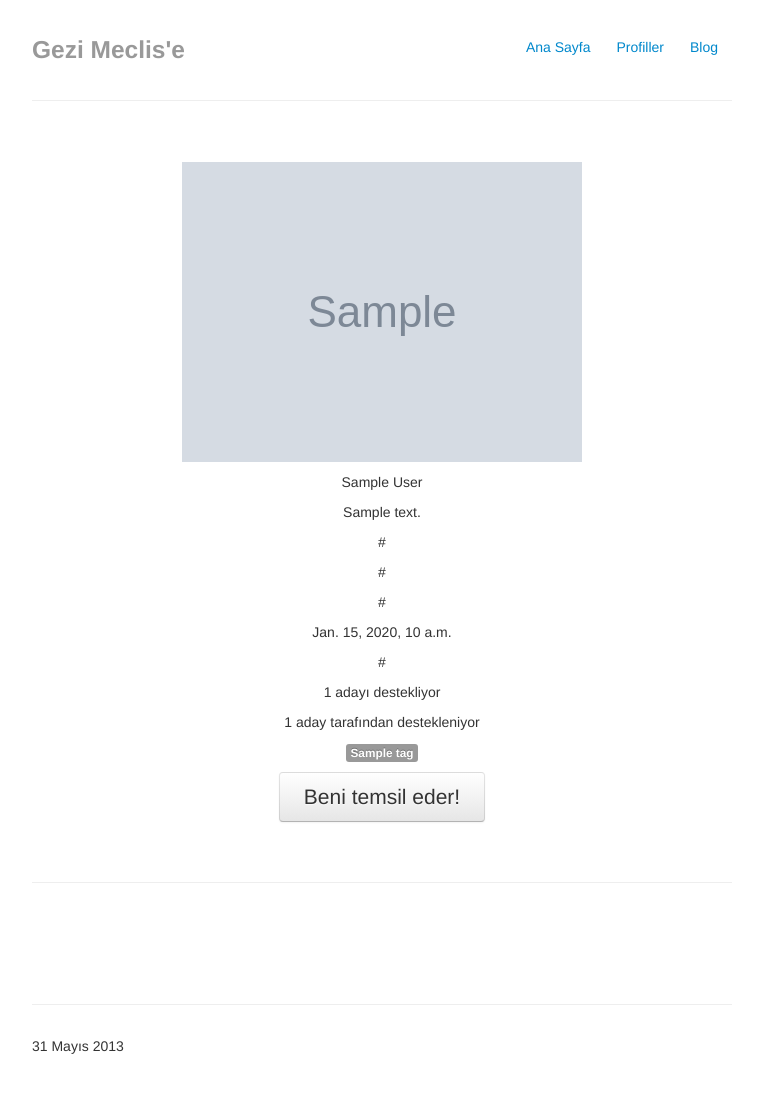
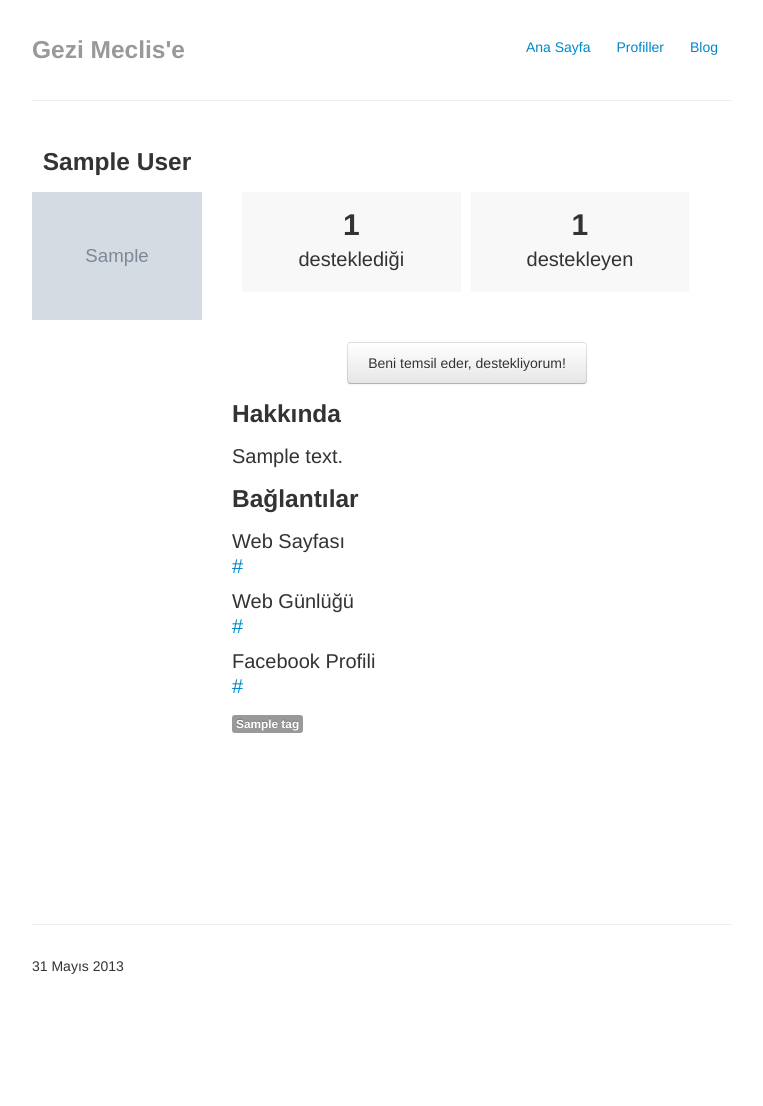
Before and after one commit to zekzekus/GeziMeclise, a Django app: template gezimeclise/templates/profile/profile_detail.html in a window 1280 px wide. Shown: the whole page, without its empty margins (258-1021 px from the left). After the commit the page ends 974 px from the top, so only its background shows below. Run offline with Django 3.2, Linux system fonts and the light colour scheme; a user stored in the database is signed in; tables that the repository leaves empty hold one stand-in row (values such as "Sample post"); the template is opened without the code that fills it: most values are stand-ins (such as "Sample title", 1, 10 or a date in 2020); grey boxes marked "Sample" are stand-in pictures; parts of the project's set-up code (start-up, migrations or seed data) failed here and were passed over; some libraries are stand-ins or nearby versions.

Commit message:
Implemented profile pages

```diff
--- a/gezimeclise/settings_default.py
+++ b/gezimeclise/settings_default.py
@@ -103,7 +103,7 @@ LOGGING = {
 
 AUTH_USER_MODEL = 'profiles.GeziUser'
 
-FACEBOOK_PROFILE_IMAGE_PATH = os.path.join(MEDIA_ROOT,'facebook_profiles/%Y/%m/%d')
+FACEBOOK_PROFILE_IMAGE_PATH = 'facebook_profiles/%Y/%m/%d'
 FACEBOOK_STORE_FRIENDS = True
 FACEBOOK_STORE_LIKES = True
 FACEBOOK_FORCE_PROFILE_UPDATE_ON_LOGIN = True
--- a/gezimeclise/templates/base.html
+++ b/gezimeclise/templates/base.html
@@ -9,46 +9,9 @@
 
     <!-- Le styles -->
     <link href="{{ STATIC_URL }}css/bootstrap.css" rel="stylesheet">
+    <link href="{{ STATIC_URL }}css/screen.css" rel="stylesheet">
     <style type="text/css">
-        body {
-            padding-top: 20px;
-            padding-bottom: 40px;
-        }
 
-            /* Custom container */
-        .container-narrow {
-            margin: 0 auto;
-            max-width: 700px;
-        }
-
-        .container-narrow > hr {
-            margin: 30px 0;
-        }
-
-            /* Main marketing message and sign up button */
-        .jumbotron {
-            margin: 60px 0;
-            text-align: center;
-        }
-
-        .jumbotron h1 {
-            font-size: 72px;
-            line-height: 1;
-        }
-
-        .jumbotron .btn {
-            font-size: 21px;
-            padding: 14px 24px;
-        }
-
-            /* Supporting marketing content */
-        .marketing {
-            margin: 60px 0;
-        }
-
-        .marketing p + h4 {
-            margin-top: 28px;
-        }
     </style>
     <link href="{{ STATIC_URL }}css/bootstrap-responsive.css" rel="stylesheet">
 
@@ -96,13 +59,11 @@
 
     <hr>
 
-    <div class="jumbotron">
-        {% block first_content %}
+    {% block first_content %}
 
-        {% endblock %}
-    </div>
+    {% endblock %}
 
-    <hr>
+
 
     <div class="row-fluid marketing">
         {% block second_content %}
--- a/gezimeclise/templates/index.html
+++ b/gezimeclise/templates/index.html
@@ -2,11 +2,13 @@
 
 
 {% block first_content %}
+    <div class="jumbotron">
         <h1>Gezi Meclis'e</h1>
         <p class="lead">Gezi Direnişi'ni Meclis'e taşımak, katılımcı doğrudan demokrasiyi temellerinden yeniden inşaa etmek için</p>
         {% if not user.is_authenticated %}
         	<a class="btn btn-large btn-success" href="{% url "facebook_connect" %}">Üye ol!</a>
         {% endif %}
+    </div>
 {% endblock %}
 
 {% block second_content %}
--- a/gezimeclise/templates/profile/profile_detail.html
+++ b/gezimeclise/templates/profile/profile_detail.html
@@ -3,33 +3,67 @@
 
 {% block first_content %}
 
+
+    <div class="row">
+        <div class="span2 profile-info">
+            <h3>{{ object.first_name }} {{ object.last_name }}</h3>
             <p><img src="{{ MEDIA_URL}}{{ object.image }}"></p>
-    <p>{{ object.first_name }} {{ object.last_name }}</p>
+        </div>
+
+        <div class="span5 profile-detail">
+            <p class="count">
+                <strong>{{ object.supports.all.count }}</strong>
+                desteklediği
+            </p>
+            <p class="count">
+                <strong>{{ object.supporters.all.count }}</strong>
+                destekleyen
+            </p>
+
+            {% if user != object and user.is_authenticated %}
+                <input class="username" type="hidden" data-username="{{ object.username }}">
+
+                <div class="support-action" id="id_div_unsupport" {% if not object in user.supports.all %}style="display:none"{% endif %}>
+                    Bu adayı destekliyorsun!
+                    <a class="support" data-username="{{ object.username }}" data-support="-">Desteğimi çekmek istiyorum.</a>
+                </div>
+                <div class="support-action" id="id_div_support" {% if object in user.supports.all %}style="display:none"{% endif %}>
+                    <a class="btn support" id="btn_destek" data-username="{{ object.username }}" data-support="+">Beni temsil eder, destekliyorum!</a>
+                </div>
+            {% endif %}
+
+            {% if object.about_me %}
+                <h3>Hakkında</h3>
                 <p>{{ object.about_me  }}</p>
-    <p>{{ object.website_url }}</p>
-    <p>{{ object.blog_url }}</p>
-    <p>{{ object.facebook_profile_url }}
-    <p>{{ object.date_of_birth }}</p>
-    <p>{{ object.website_url }}</p>
-    <p>{{ object.supports.all.count }} adayı destekliyor</p>
-    <p>{{ object.supporters.all.count }} aday tarafından destekleniyor</p>
+            {% endif %}
 
+            <h3>Bağlantılar</h3>
+            {% if object.website_url %}
+                <p>
+                Web Sayfası <br>
+                <a href="{{ object.website_url }}">{{ object.website_url }}</a></p>
+            {% endif %}
+            {% if object.blog_url %}
+                <p>
+                Web Günlüğü <br>
+                <a href="{{ object.blog_url }}">{{ object.blog_url }}</a></p>
+            {% endif %}
+
+            {% if object.facebook_profile_url %}
+                <p>
+                Facebook Profili <br>
+                <a href="{{ object.facebook_profile_url }}">{{ object.facebook_profile_url }}</a>
+                </p>
+            {% endif %}
             <p>
                 {% for tag in object.tags.all %}
                     <a class="label" href="{% url "profile_list" %}?tag={{tag.name}}">{{tag.name}}</a>
                 {% endfor %}
             </p>
-    <input class="username" type="hidden" data-username="{{ object.username }}">
 
-	{% if not user == object %}
-		<div id="id_div_unsupport" {% if not object in user.supports.all %}style="display:none"{% endif %}>
-		    Bu adayı destekliyorsun!
-		    <a class="support" data-username="{{ object.username }}" data-support="-">desteğini çek</a>
         </div>
-		<div id="id_div_support" {% if object in user.supports.all %}style="display:none"{% endif %}>
-		    <a class="btn support" id="btn_destek" data-username="{{ object.username }}" data-support="+">Beni temsil eder!</a>
     </div>
-	{% endif %}
+
 
 {% endblock %}
 
--- /dev/null
+++ b/static/css/screen.css
@@ -0,0 +1,91 @@
+body {
+    padding-top: 20px;
+    padding-bottom: 40px;
+}
+
+/* Custom container */
+.container-narrow {
+    margin: 0 auto;
+    max-width: 700px;
+}
+
+.container-narrow > hr {
+    margin: 30px 0;
+}
+
+/* Main marketing message and sign up button */
+.jumbotron {
+    margin: 60px 0;
+    text-align: center;
+}
+
+.jumbotron h1 {
+    font-size: 72px;
+    line-height: 1;
+}
+
+.jumbotron .btn {
+    font-size: 21px;
+    padding: 14px 24px;
+}
+
+/* Supporting marketing content */
+.marketing {
+    margin: 60px 0;
+}
+
+.marketing p + h4 {
+    margin-top: 28px;
+}
+
+/* Profile columns */
+
+.profile-column {
+    text-align: center;
+    min-height: 230px;
+}
+
+    .profile-column img {
+        max-height: 150px;
+    }
+
+        .profile-column a {
+            text-decoration: none;
+        }
+
+.profile-info {
+    text-align: center;
+}
+
+/* Profile badges */
+
+.profile-detail {
+    font-size: 20px;
+    margin: 60px 20px;
+    line-height: 25px;
+}
+
+    .profile-detail p.count {
+        background: #f8f8f8;
+        width: 38%;
+        margin-left: 10px;
+        float: left;
+        text-align: center;
+        padding: 20px;
+    }
+
+    .profile-detail strong {
+        width: 100%;
+        display: block;
+        font-size: 30px;
+        margin: 0 0 10px;
+    }
+
+.support-action {
+    text-align: center;
+}
+
+    .support-action a {
+        margin-top: 40px;
+        padding: 10px 20px;
+    }
```
Also changed, not shown: gezimeclise/templates/profile/profile_list.html (+10 -5 lines). Lines whose indentation alone changed are shown as unchanged.
